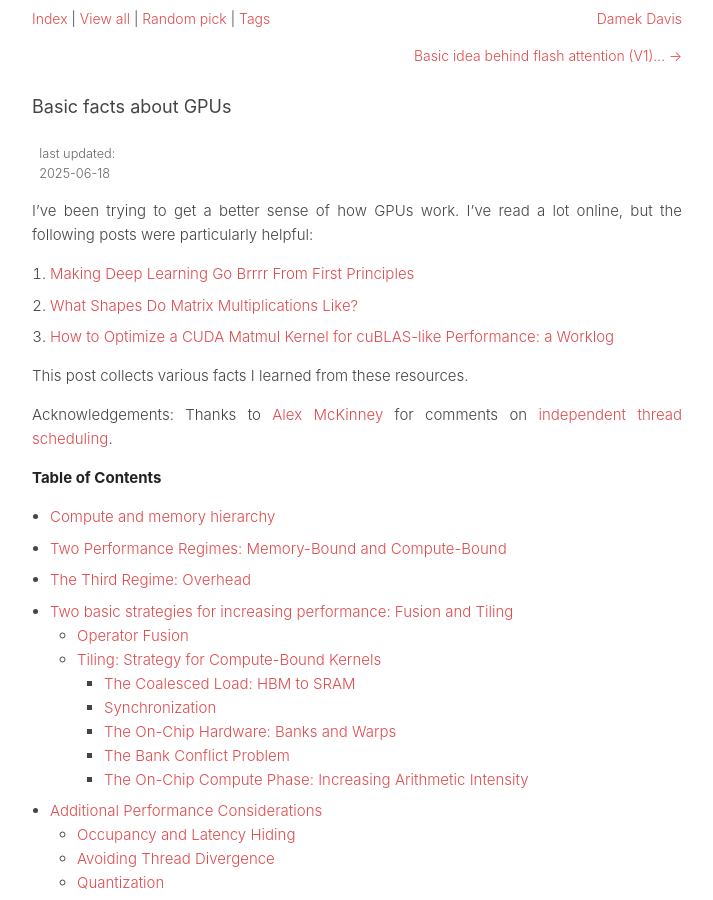
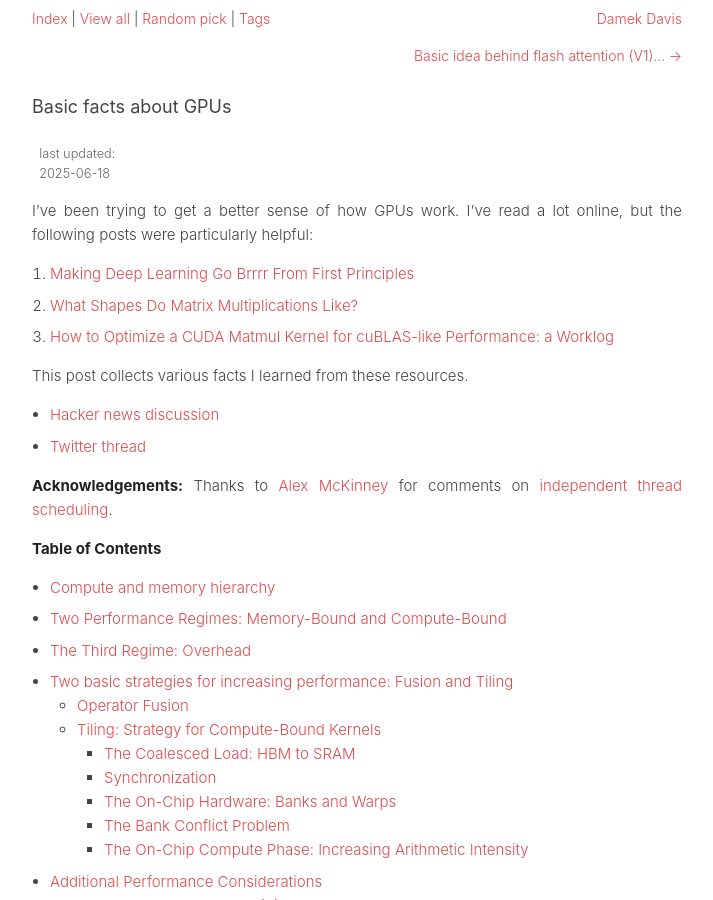
Before and after one commit to damek/damek.github.io, a Jekyll site: the page built from _random/basic-facts-about-gpus.md, in a window 1280 px wide and 900 px high. Shown: the whole window, without its empty margins (283-996 px from the left). Built offline with Jekyll 4.4.1, drawn with Linux system fonts in a browser that asks for light colours.

Commit message:
update basic-facts-about-gpus.md: add links to Hacker News discussion and Twitter thread for enhanced resource accessibility

```diff
--- a/_random/basic-facts-about-gpus.md
+++ b/_random/basic-facts-about-gpus.md
@@ -11,8 +11,10 @@ I've been trying to get a better sense of how GPUs work. I've read a lot online,
 3. [How to Optimize a CUDA Matmul Kernel for cuBLAS-like Performance: a Worklog](https://siboehm.com/articles/22/CUDA-MMM){:target="_blank"}
 
 This post collects various facts I learned from these resources.
+- [Hacker news discussion](https://news.ycombinator.com/item?id=44365320){:target="_blank"}
+- [Twitter thread](https://x.com/damekdavis/status/1936496421743546488){:target="_blank"}
 
-Acknowledgements: Thanks to [Alex McKinney](https://afmck.in/){:target="_blank"} for comments on [independent thread scheduling](https://docs.nvidia.com/cuda/ampere-compatibility-guide/#independent-thread-scheduling-compatibility){:target="_blank"}.
+**Acknowledgements:** Thanks to [Alex McKinney](https://afmck.in/){:target="_blank"} for comments on [independent thread scheduling](https://docs.nvidia.com/cuda/ampere-compatibility-guide/#independent-thread-scheduling-compatibility){:target="_blank"}.
 
 **Table of Contents**
 
```
